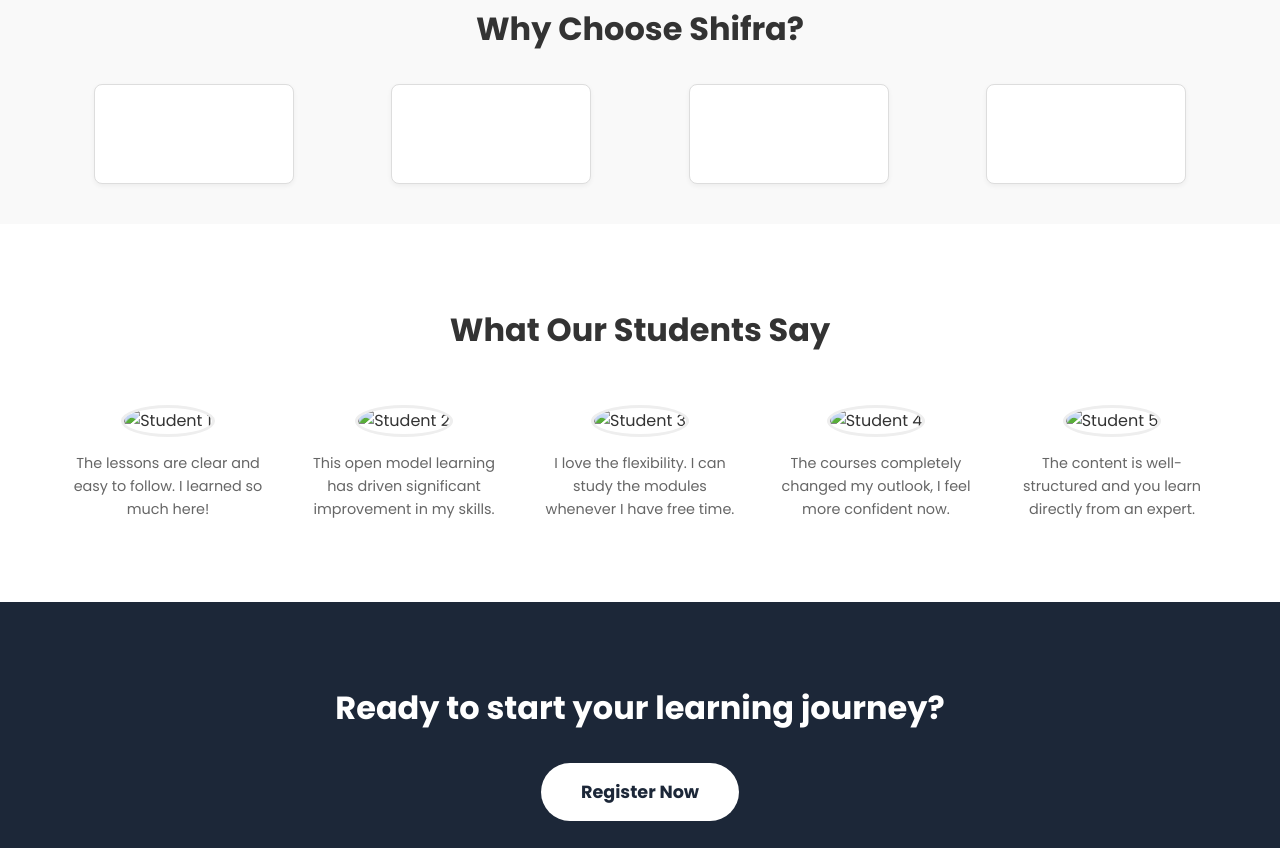
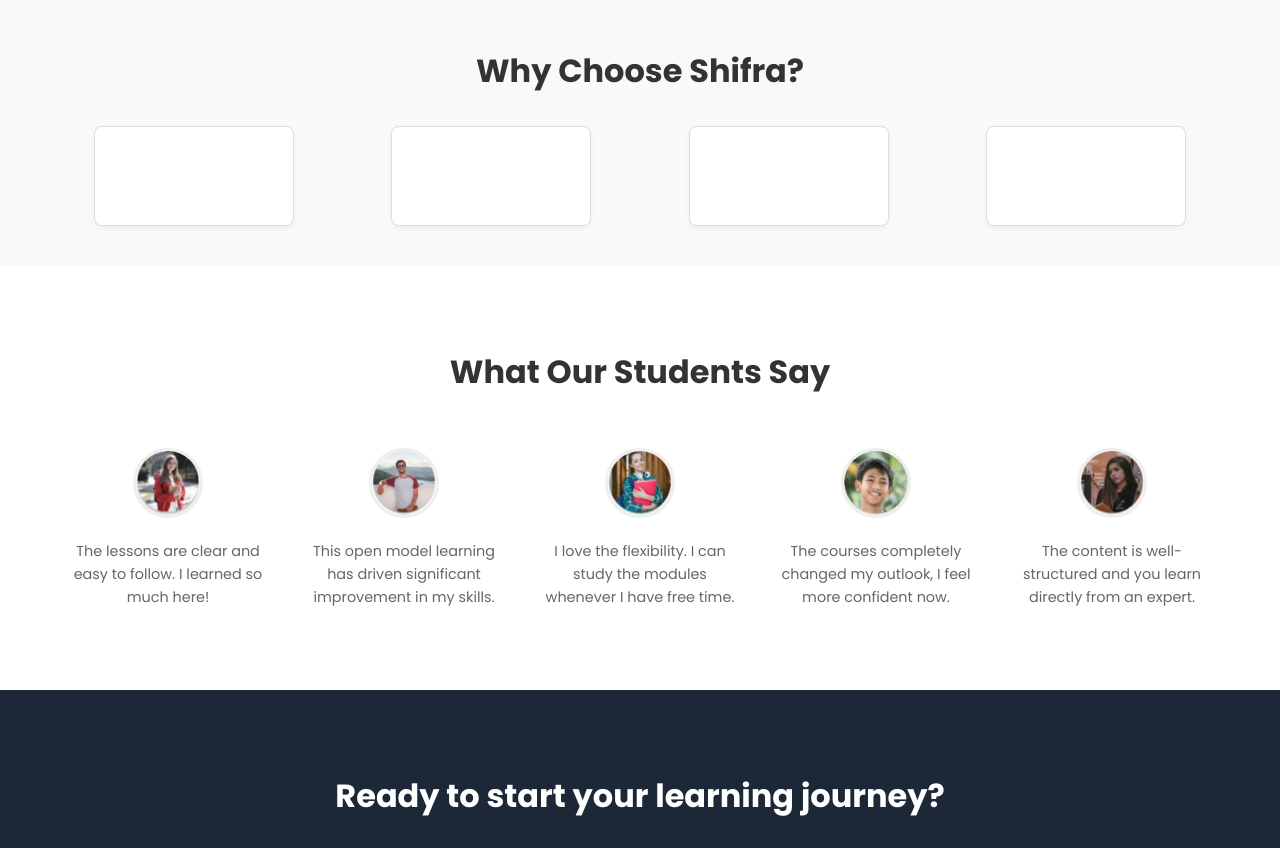
Before and after one commit to Saif-Alnajjar/SaifAlnajjar-Task3, a plain HTML site: page index.html in a window 1280 px wide. Shown: the part 1704-2552 px from the top of the page. Drawn offline with Linux system fonts and the light colour scheme.

Commit message:
Update index.html

```diff
--- a/index.html
+++ b/index.html
@@ -64,7 +64,7 @@
                 <a href="#" class="btn primary-btn">Explore Courses Now &nbsp; <i class="fas fa-search"></i></a>
             </div>
             <div class="hero-image">
-                <img src="images/IMG_5321jpeg" alt="Young woman studying on a laptop" />
+                <img src="images/IMG_5321.jpeg" alt="Young woman studying on a laptop" />
             </div>
         </div>
     </section>
@@ -155,23 +155,23 @@
             <h2 class="section-title">What Our Students Say</h2>
             <div class="testimonial-grid">
                 <div class="testimonial-card">
-                    <img src="student1.png" alt="Student 1">
+                    <img src="images/IMG_5316.jpeg" alt="Student 1">
                     <p>The lessons are clear and easy to follow. I learned so much here!</p>
                 </div>
                 <div class="testimonial-card">
-                    <img src="student2.png" alt="Student 2">
+                    <img src="images/IMG_5314.jpeg" alt="Student 2">
                     <p>This open model learning has driven significant improvement in my skills.</p>
                 </div>
                 <div class="testimonial-card">
-                    <img src="student3.png" alt="Student 3">
+                    <img src="images/IMG_5320.jpeg" alt="Student 3">
                     <p>I love the flexibility. I can study the modules whenever I have free time.</p>
                 </div>
                 <div class="testimonial-card">
-                    <img src="student4.png" alt="Student 4">
+                    <img src="images/IMG_5317.jpeg" alt="Student 4">
                     <p>The courses completely changed my outlook, I feel more confident now.</p>
                 </div>
                 <div class="testimonial-card">
-                    <img src="student5.png" alt="Student 5">
+                    <img src="images/IMG_5319.jpeg" alt="Student 5">
                     <p>The content is well-structured and you learn directly from an expert.</p>
                 </div>
             </div>
```
